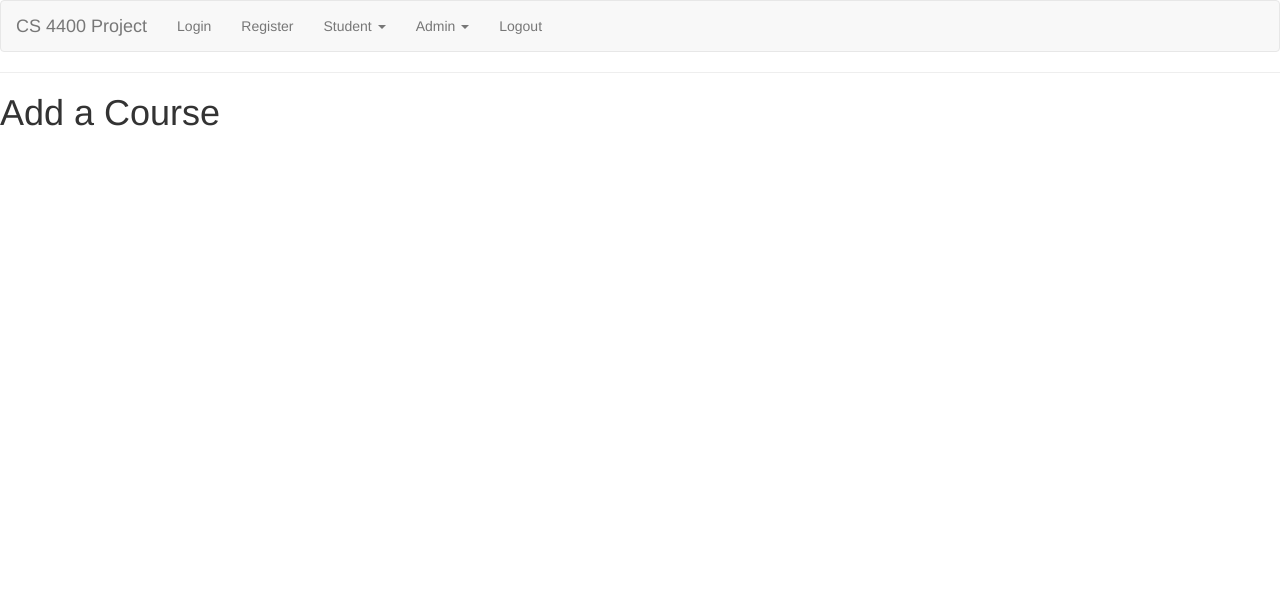
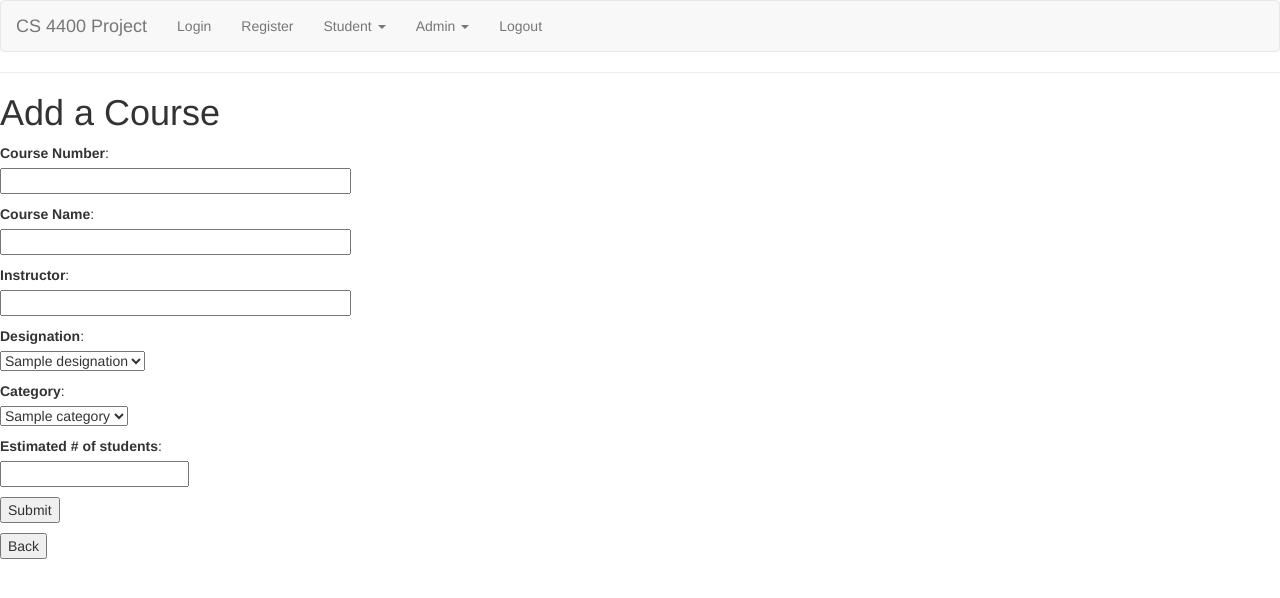
Before and after one commit to bmawji3/cs4400, a Flask app: page /add-course-admin in a window 1280 px wide. Shown: the top 598 px of the page. Run offline with Flask 2, Linux system fonts and the light colour scheme; the visitor is signed in with stand-in values (Sample User, id 1); tables that the repository leaves empty hold one stand-in row (values such as "Sample post"); some libraries are stand-ins or nearby versions.

Commit message:
start work on add course

```diff
--- a/phase3/app/general/forms.py
+++ b/phase3/app/general/forms.py
@@ -1,5 +1,5 @@
 from flask_wtf import FlaskForm
-from wtforms import StringField
+from wtforms import StringField, IntegerField, SelectField
 from wtforms.validators import InputRequired, EqualTo, Email
 
 class LoginForm(FlaskForm):
@@ -11,3 +11,11 @@ class RegisterForm(FlaskForm):
     email = StringField('Email', [InputRequired(), Email()])
     password = StringField('Password', [InputRequired()])
     password_confirm = StringField('Confirm Password', [InputRequired(), EqualTo('password', message='Passwords must match')])
+
+class CourseForm(FlaskForm):
+    courseNumber = StringField('Course Number', [InputRequired()])
+    courseName = StringField('Course Name', [InputRequired()])
+    instructor = StringField('Instructor', [InputRequired()])
+    designation = SelectField('Designation')
+    category = SelectField('Category')
+    estNum = IntegerField('Estimated # of students', [InputRequired()])
--- a/phase3/app/general/views.py
+++ b/phase3/app/general/views.py
@@ -1,7 +1,7 @@
 from app import app, mysql
 from flask import render_template, redirect, flash, request, url_for, session, g
 from flask_login import login_user, logout_user, current_user, login_required
-from .forms import LoginForm, RegisterForm
+from .forms import LoginForm, RegisterForm, CourseForm
 from .models import User
 
 conn = mysql.connect()
@@ -264,8 +264,27 @@ def add_course_admin():
         flash('You are not logged in!')
         return redirect(url_for('login'))
     # Code after this comment
-
-    return render_template('admin/add_course_admin.html', title='Add Course')
+    form = CourseForm()
+    # Queries to fill drop down
+    get_designation = 'SELECT name FROM designation;'
+    get_category = 'SELECT name FROM category;'
+    designation = []
+    category = []
+    # Setting the drop down values
+    cursor.execute(get_designation)
+    for item in cursor.fetchall():
+        designation.append((item[0], item[0]))
+    cursor.execute(get_category)
+    for item in cursor.fetchall():
+        category.append((item[0], item[0]))
+    form.designation.choices = designation
+    form.category.choices = category
+    # Adding the course
+    if form.validate_on_submit():
+        flash('you did it')
+    else:
+        flash_errors(form)
+    return render_template('admin/add_course_admin.html', title='Add Course', form=form)
 
 
 ################# END ADMIN FUNCTIONS #################
--- a/phase3/app/templates/admin/add_course_admin.html
+++ b/phase3/app/templates/admin/add_course_admin.html
@@ -1,4 +1,33 @@
 {% extends "base.html" %}
 {% block content %}
     <h1>Add a Course</h1>
+    <form action="" method="post" name="login">
+        {{ form.hidden_tag() }}
+        <p>
+            {{ form.courseNumber.label }}:<br>
+            {{ form.courseNumber(size=40) }}<br>
+        </p>
+        <p>
+            {{ form.courseName.label }}:<br>
+            {{ form.courseName(size=40) }}<br>
+        </p>
+        <p>
+            {{ form.instructor.label }}:<br>
+            {{ form.instructor(size=40) }}<br>
+        </p>
+        <p>
+            {{ form.designation.label }}:<br>
+            {{ form.designation() }}<br>
+        </p>
+        <p>
+            {{ form.category.label }}:<br>
+            {{ form.category() }}<br>
+        </p>
+        <p>
+            {{ form.estNum.label }}:<br>
+            {{ form.estNum(size=40) }}<br>
+        </p>
+        <p><input type="submit" value="Submit"></p>
+    </form>
+    <button onclick="window.location.href='{{url_for('main_admin')}}'">Back</button>
 {% endblock %}
--- a/phase3/app/templates/admin/main_admin.html
+++ b/phase3/app/templates/admin/main_admin.html
@@ -1,4 +1,9 @@
 {% extends "base.html" %}
 {% block content %}
     <h1>Choose Functionality</h1>
+    <a href="#">View Applications</a><br>
+    <a href="#">View popular project report</a><br>
+    <a href="#">View Application report</a><br>
+    <a href="#">Add a Project</a><br>
+    <a href="{{url_for('add_course_admin')}}">Add a Course</a><br>
 {% endblock %}
```
